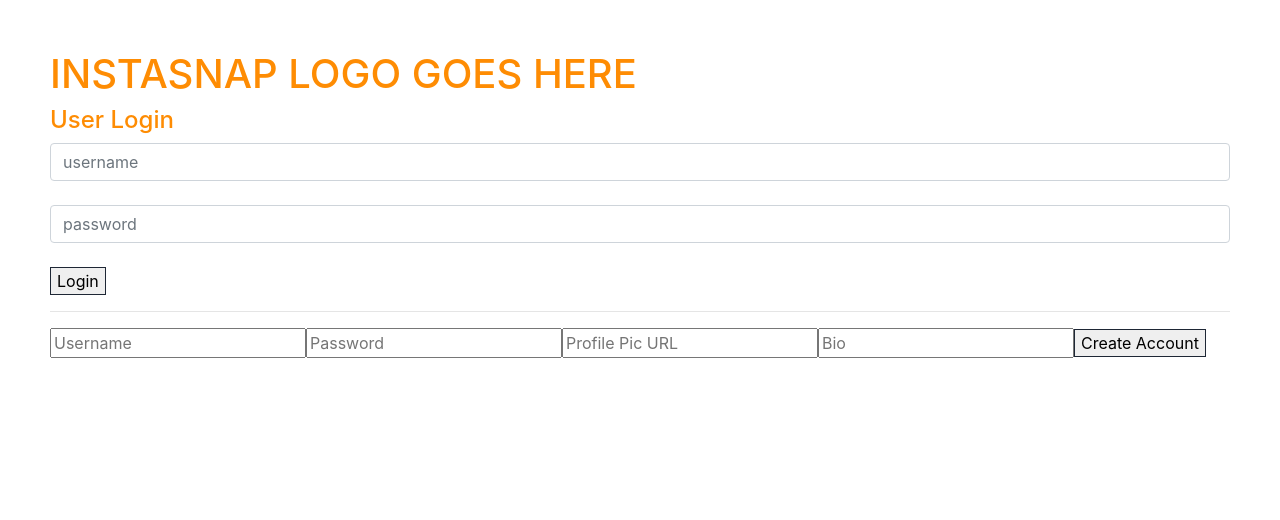
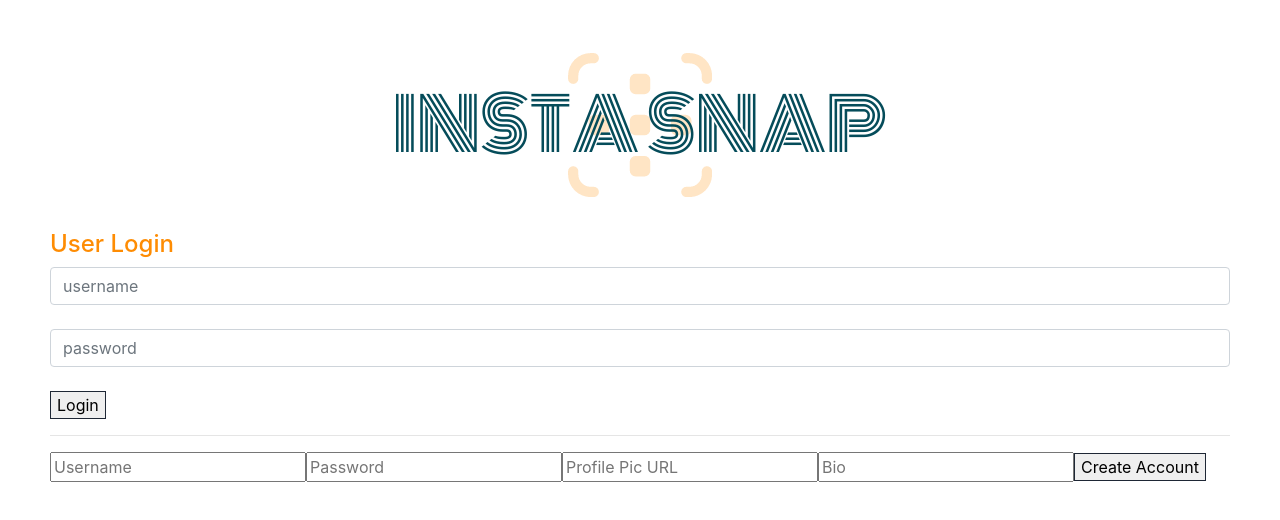
Before and after one commit to jc-k91/InstaSnap, a website: page public/index.html in a window 1280 px wide. Drawn offline with nearby package versions, Linux system fonts and the light colour scheme; no server answers.

Commit message:
Added img folder to public, added horizontal logo to landing view, styled in main.css

```diff
--- a/public/css/main.css
+++ b/public/css/main.css
@@ -31,7 +31,19 @@ input[type=submit]:hover {
 ========================== MOBILE ============================*/
 
 /* @media only screen and (min-width: 576) {} */
-  /*----- PROFILE VIEW ------*/
+ /*----- LANDING VIEW ------*/
+
+ header {
+     text-align: center;
+     margin-bottom: 30px;
+ }
+
+ header img {
+
+ }
+
+
+ /*----- PROFILE VIEW ------*/
 
   .user-profile {
       text-align: center;
--- a/public/js/app.js
+++ b/public/js/app.js
@@ -85,6 +85,7 @@ class App extends React.Component{
             { new: true }
         ).then(
             (response) => {
+                console.log("Response from editPost axios call: " + response.data);
                 this.setState(
                     {
                         allPosts: response.data
--- a/public/js/components/pages/view_landing.js
+++ b/public/js/components/pages/view_landing.js
@@ -1,7 +1,9 @@
 class LandingView extends React.Component{
     render = () => {
         return <div className="profile-page">
-            <h1>INSTASNAP LOGO GOES HERE</h1>
+            <header>
+                <img src="../../../img/instasnap-horiz-logo.png" alt="instasnap logo" />
+            </header>
             <LoginForm
                 handleChange1={this.props.handleChange}
                 login1={this.props.login}
```
Also changed, not shown: controllers/posts_controller.js (+25 -2 lines), public/img/instasnap-horiz-logo.png (added), public/img/instasnap-sq-logo.png (added).
